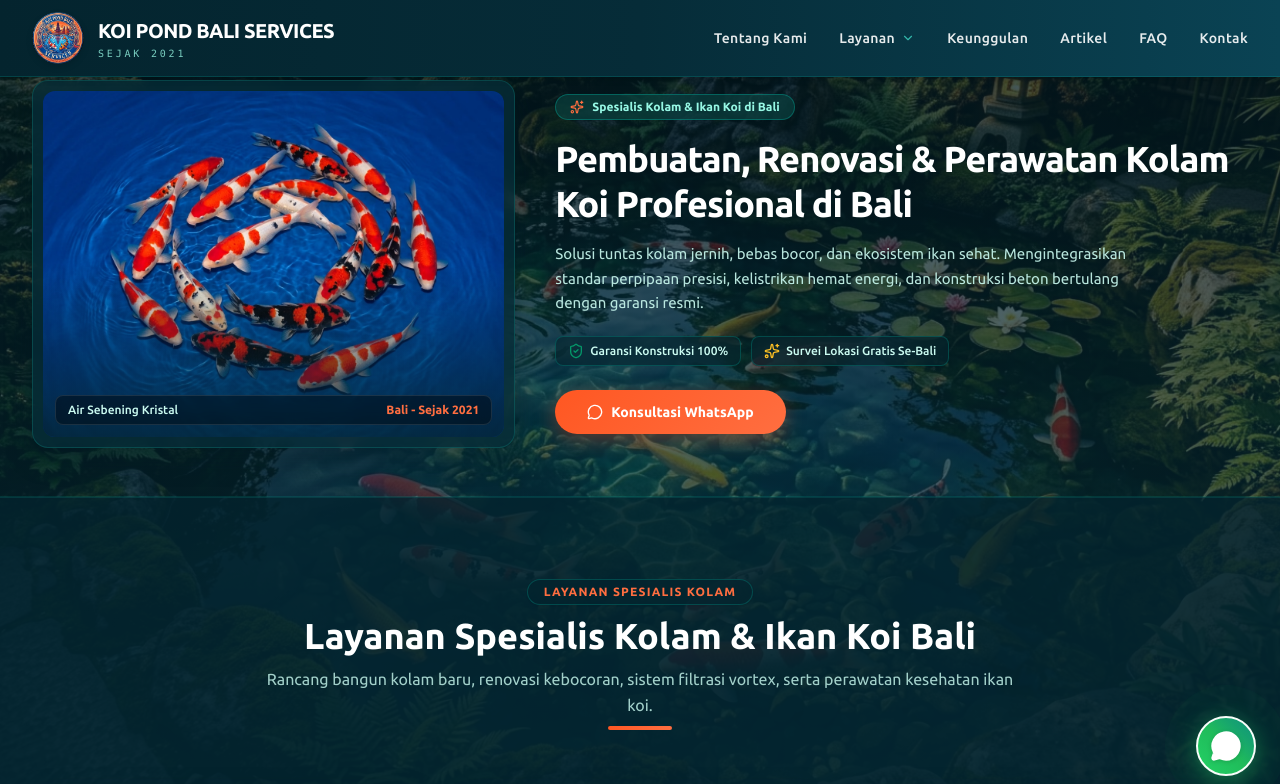
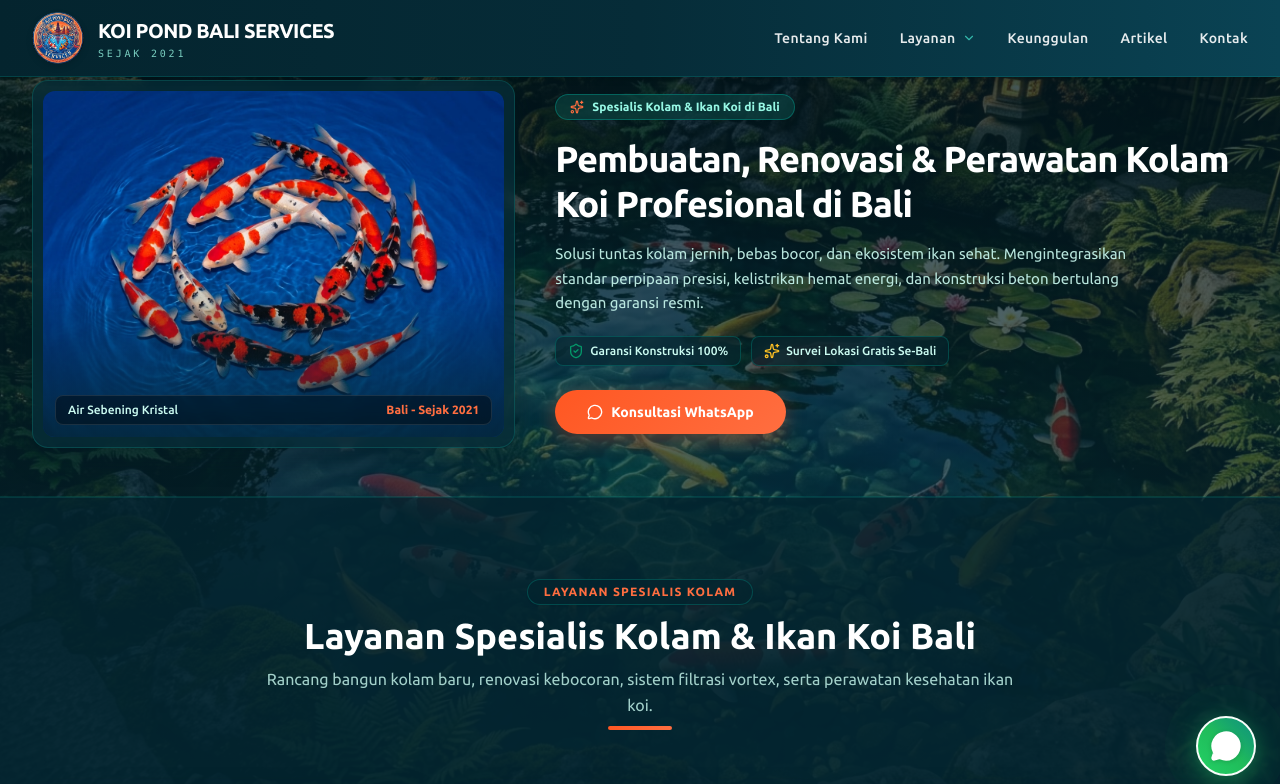
Before and after one commit to Reggyzul/koi-pond-bali, a React (Vite) app: page / in a window 1280 px wide. Shown: the top 784 px of the page. Built offline with nearby package versions, Linux system fonts and the light colour scheme.

Commit message:
Remove FAQ and testimonial sections, restoring streamlined landing page structure with Contact section

```diff
--- a/src/App.tsx
+++ b/src/App.tsx
@@ -13,7 +13,6 @@ import Services from './components/Services';
 import WhyChooseUs from './components/WhyChooseUs';
 import Articles from './components/Articles';
 import ArticlesPage from './components/ArticlesPage';
-import FAQ from './components/FAQ';
 import Contact from './components/Contact';
 import Footer from './components/Footer';
 import ConsultationModal from './components/ConsultationModal';
@@ -220,12 +219,17 @@ export default function App() {
 
   const handleSelectSection = (sectionId: string) => {
     if (sectionId === 'contact') {
-      setIsContactPageActive(true);
+      setIsContactPageActive(false);
       setIsAboutPageActive(false);
       setIsArticlesPageActive(false);
       setActiveServiceId(null);
-      window.history.pushState(null, '', '/contact');
-      window.scrollTo({ top: 0, behavior: 'instant' as any });
+      window.history.pushState(null, '', '/#contact');
+      setTimeout(() => {
+        const element = document.getElementById('contact');
+        if (element) {
+          element.scrollIntoView({ behavior: 'smooth', block: 'start' });
+        }
+      }, 100);
       return;
     }
 
@@ -362,7 +366,7 @@ export default function App() {
               onViewAllArticles={() => handleSelectSection('articles')}
             />
 
-            <FAQ />
+            <Contact />
           </main>
         </>
       )}
--- a/src/components/Footer.tsx
+++ b/src/components/Footer.tsx
@@ -83,7 +83,6 @@ export default function Footer({ onOpenConsultation, onOpenWhatsAppChoice }: Foo
             <li><a href="#services" className="hover:text-[#FBBF24] transition-colors">Layanan Kolam</a></li>
             <li><a href="#why-choose-us" className="hover:text-[#FBBF24] transition-colors">Keunggulan</a></li>
             <li><a href="#articles" className="hover:text-[#FBBF24] transition-colors">Artikel & Panduan</a></li>
-            <li><a href="#faq" className="hover:text-[#FBBF24] transition-colors">FAQ</a></li>
             <li><a href="#contact" className="hover:text-[#FBBF24] transition-colors">Kontak Bali</a></li>
           </ul>
         </div>
--- a/src/components/Navbar.tsx
+++ b/src/components/Navbar.tsx
@@ -149,19 +149,6 @@ export default function Navbar({ onOpenConsultation, onSelectService, onSelectSe
             </a>
 
             <a
-              id="nav-link-faq"
-              href="#faq"
-              onClick={(e) => {
-                e.preventDefault();
-                onSelectSection('faq');
-              }}
-              className="hover:text-[#FBBF24] transition-colors py-1 cursor-pointer tracking-wide relative group"
-            >
-              <span>FAQ</span>
-              <span className="absolute bottom-0 left-0 w-0 h-0.5 bg-[#FF6E40] transition-all duration-200 group-hover:w-full rounded-full" />
-            </a>
-
-            <a
               id="nav-link-contact"
               href="#contact"
               onClick={(e) => {
@@ -284,20 +271,6 @@ export default function Navbar({ onOpenConsultation, onSelectService, onSelectSe
               </a>
 
               <a
-                id="mobile-nav-link-faq"
-                href="#faq"
-                onClick={(e) => {
-                  e.preventDefault();
-                  setMobileMenuOpen(false);
-                  setMobileServicesOpen(false);
-                  onSelectSection('faq');
-                }}
-                className="block text-sm font-semibold hover:text-[#FBBF24] transition-colors py-1.5"
-              >
-                FAQ
-              </a>
-
-              <a
                 id="mobile-nav-link-contact"
                 href="#contact"
                 onClick={(e) => {
```
